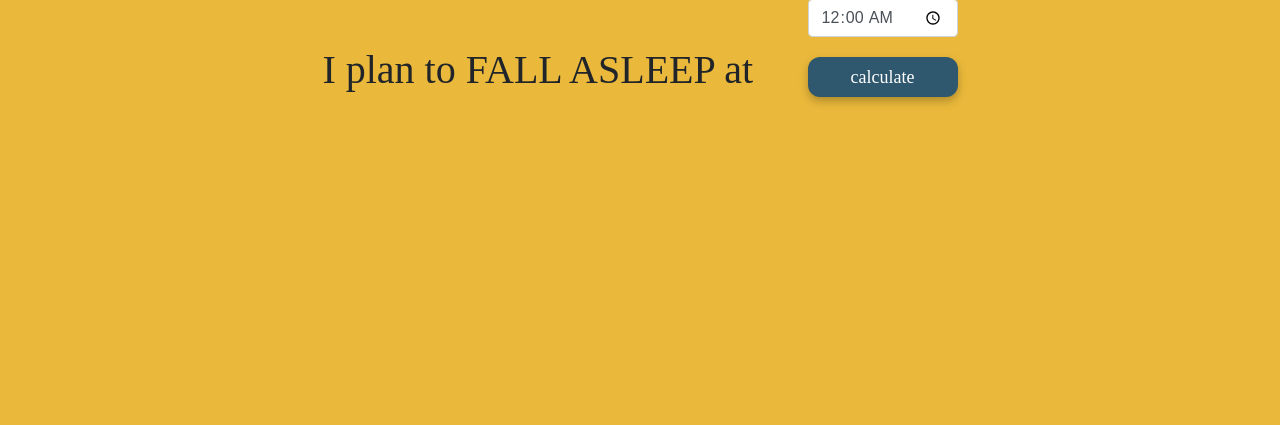
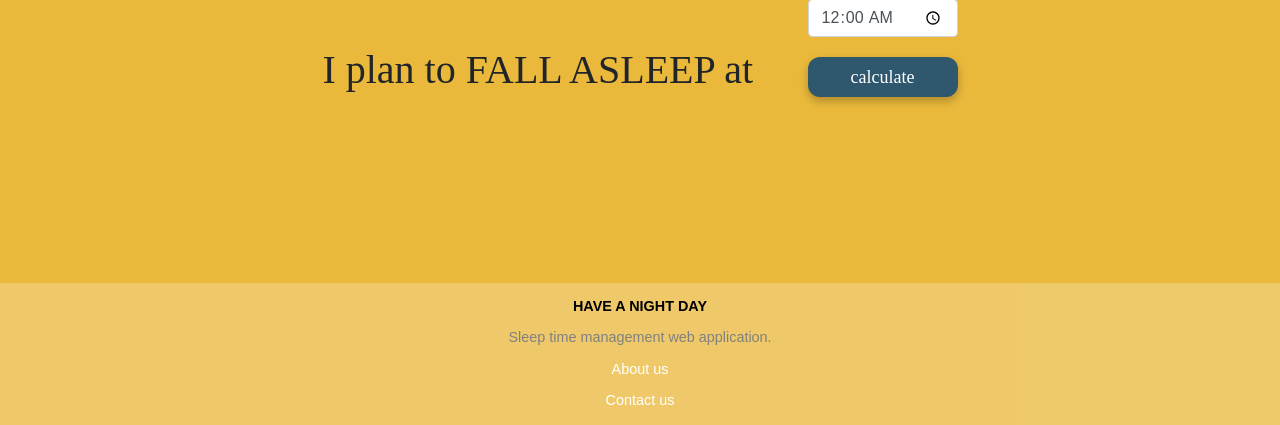
Before and after one commit to PitchapaSaelim/Have-A-Night-Day, a Django app: page /home/ in a window 1280 px wide. Shown: the part 375-800 px from the top of the page. Run offline with Django 3.2, Linux system fonts and the light colour scheme; a user stored in the database is signed in; some libraries are stand-ins or nearby versions.

Commit message:
add footer

```diff
--- a/sleep_time_management/templates/sleep_time_management/calculator2.html
+++ b/sleep_time_management/templates/sleep_time_management/calculator2.html
@@ -133,6 +133,6 @@
               }
             }
         </script>
-
+        {% include 'footer.html' %}
     </body>
 </html>
--- a/sleep_time_management/templates/sleep_time_management/calculator3.html
+++ b/sleep_time_management/templates/sleep_time_management/calculator3.html
@@ -133,6 +133,6 @@
               }
             }
         </script>
-
+        {% include 'footer.html' %}
     </body>
 </html>
--- a/sleep_time_management/templates/sleep_time_management/editprofile.html
+++ b/sleep_time_management/templates/sleep_time_management/editprofile.html
@@ -2,5 +2,6 @@
 <html>
     <body>
         {% include 'navbar.html' %}
+        {% include 'footer.html' %}
     </body>
 </html>
--- a/sleep_time_management/templates/sleep_time_management/home.html
+++ b/sleep_time_management/templates/sleep_time_management/home.html
@@ -109,6 +109,6 @@
 
 
 
-
+        {% include 'footer.html' %}
     </body>
 </html>
--- a/sleep_time_management/templates/sleep_time_management/information.html
+++ b/sleep_time_management/templates/sleep_time_management/information.html
@@ -2,6 +2,6 @@
 <html>
     <body>
         {% include 'navbar.html' %}
-
+        {% include 'footer.html' %}
     </body>
 </html>
--- /dev/null
+++ b/user/templates/footer.html
@@ -0,0 +1,62 @@
+<!DOCTYPE html>
+{% load static %}
+
+<html>
+    <head>
+        <meta charset="utf-8">
+        <link rel="stylesheet" href="https://stackpath.bootstrapcdn.com/bootstrap/4.1.3/css/bootstrap.min.css"
+                integrity="sha384-MCw98/SFnGE8fJT3GXwEOngsV7Zt27NXFoaoApmYm81iuXoPkFOJwJ8ERdknLPMO"
+                crossorigin="anonymous">
+        <link rel="stylesheet" href="https://cdnjs.cloudflare.com/ajax/libs/font-awesome/4.7.0/css/font-awesome.min.css">
+        <link rel="stylesheet" type="text/css" href="{% static 'user/navbar.css' %}">
+        <script src="https://stackpath.bootstrapcdn.com/bootstrap/4.1.3/js/bootstrap.min.js"
+                integrity="sha384-ChfqqxuZUCnJSK3+MXmPNIyE6ZbWh2IMqE241rYiqJxyMiZ6OW/JmZQ5stwEULTy"
+                crossorigin="anonymous"></script>
+        <style>
+        .all-browsers {
+        margin: 0;
+        padding: 5px;
+        background-color: lightgray;
+        }
+
+        .all-browsers > h1, .browser {
+        margin: 10px;
+        padding: 5px;
+        }
+
+        .browser {
+        background: white;
+        }
+
+        .browser > h2, p {
+        margin: 4px;
+        font-size: 90%;
+        }
+
+        footer {
+        text-align: center;
+        padding: 3px;
+        background-color: rgba(255, 255, 255, 0.24);;
+        color: white;
+        display: block;
+        position: fixed;
+        left: 0;
+        bottom: 0;
+        width: 100%;
+        }
+
+        p {
+            margin: 10px;
+        }
+        </style>
+    </head>
+
+    <body>
+        <footer>
+            <p style="color: black;"><b>HAVE A NIGHT DAY</b></p>
+            <p style="color: gray;">Sleep time management web application.</p>
+            <p>About us</p>
+            <p>Contact us</p>
+        </footer>
+    </body>
+</html>
```
Also changed, not shown: sleep_time_management/templates/sleep_time_management/aboutus.html (added, +27 -0 lines), sleep_time_management/templates/sleep_time_management/contactus.html (added, +27 -0 lines).
